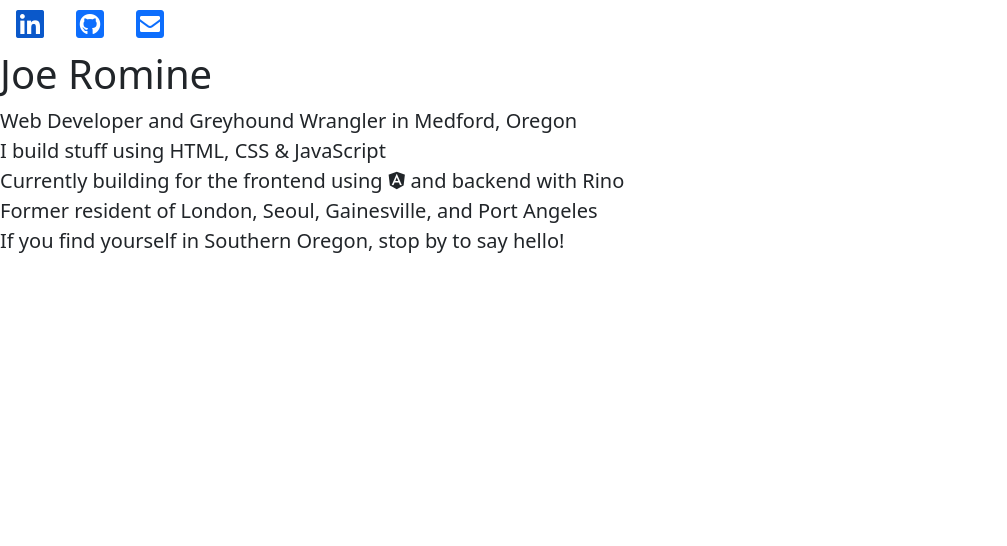
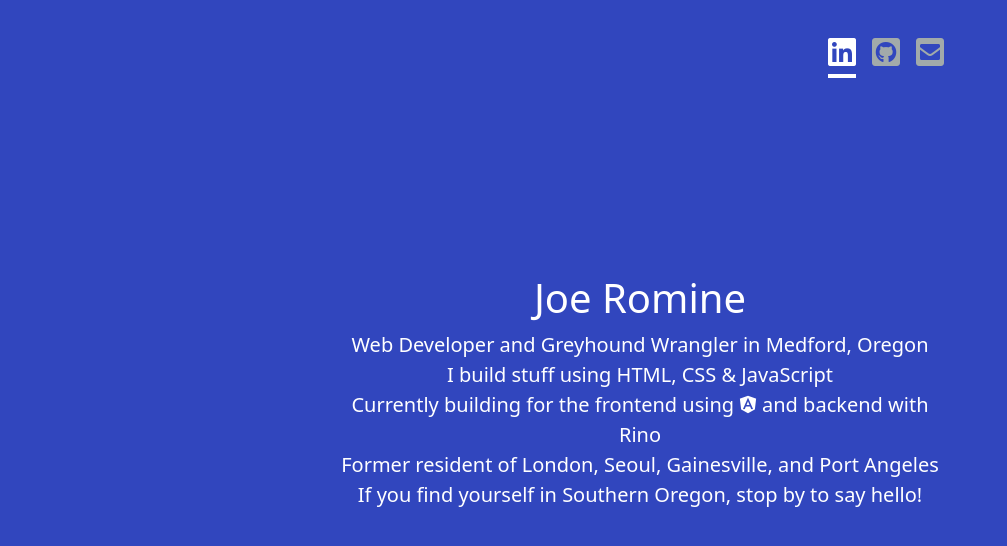
Before and after one commit to joeromine/joeromine.github.io, a plain HTML site: page index.html in a window 1280 px wide. Shown: the whole page, without its empty margins (0-1007 px from the left). Drawn offline with nearby package versions, Linux system fonts and the light colour scheme.

Commit message:
Update index.html

```diff
--- a/index.html
+++ b/index.html
@@ -6,7 +6,7 @@
     <title>Joe Romine</title>
     <link href="https://cdn.jsdelivr.net/npm/bootstrap@5.0.1/dist/css/bootstrap.min.css" rel="stylesheet" integrity="sha384-+0n0xVW2eSR5OomGNYDnhzAbDsOXxcvSN1TPprVMTNDbiYZCxYbOOl7+AMvyTG2x" crossorigin="anonymous">
     <link rel="stylesheet" href="https://cdnjs.cloudflare.com/ajax/libs/font-awesome/5.8.0/css/all.min.css" integrity="sha512-3PN6gfRNZEX4YFyz+sIyTF6pGlQiryJu9NlGhu9LrLMQ7eDjNgudQoFDK3WSNAayeIKc6B8WXXpo4a7HqxjKwg==" crossorigin="anonymous" referrerpolicy="no-referrer" />
-    <link href="./css/styles.css" rel="stylesheet">
+    <link href="./css/style.css" rel="stylesheet">
   </head>
   <body>
     <div class="site-wrapper">
```
